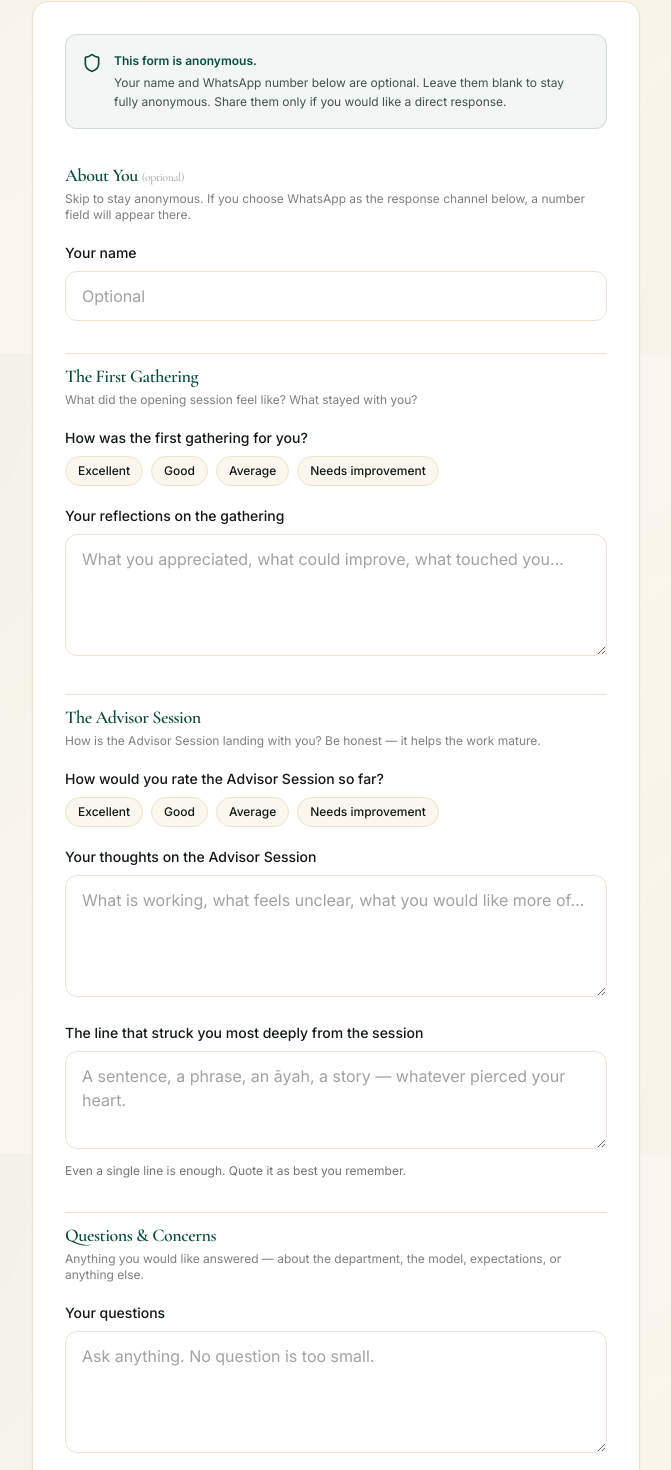
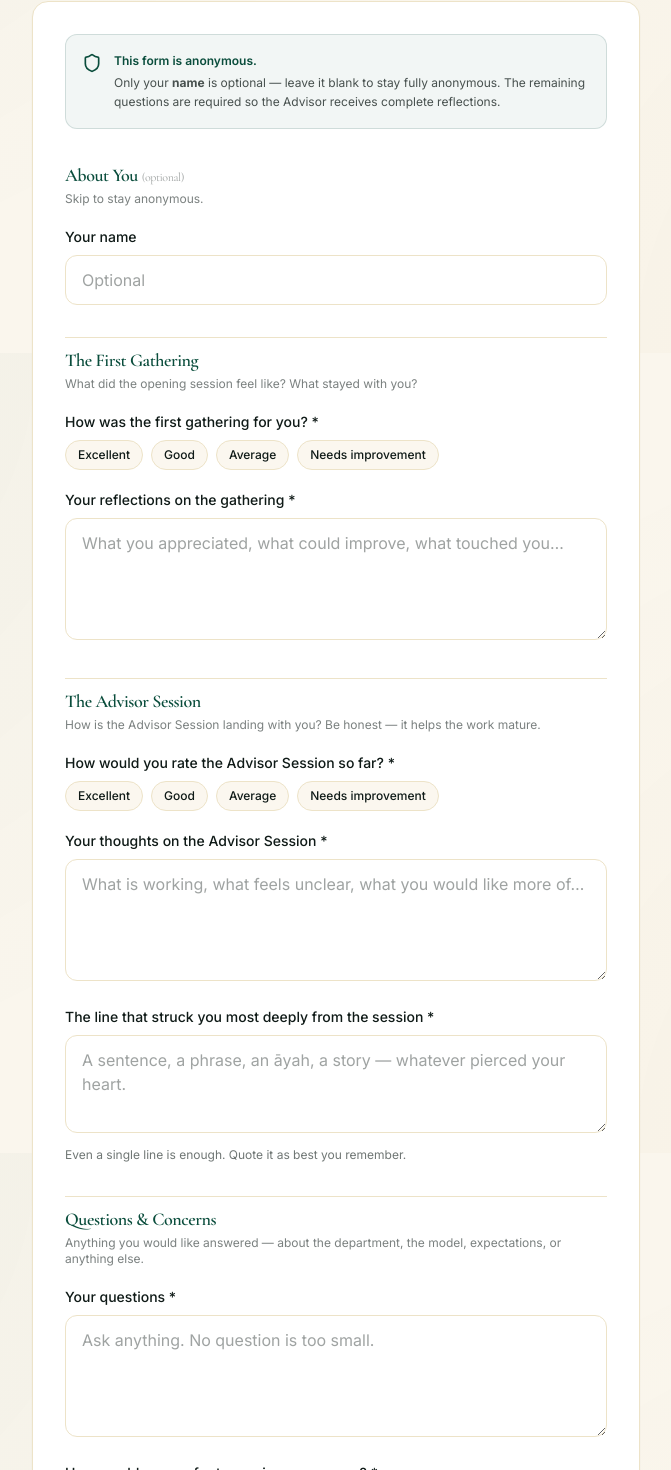
Before and after one commit to muhammadawaismoeen/ahl-al-islah-portal, a Next.js app: page /feedback in a window 1280 px wide. Shown: the part 447-1917 px from the top of the page, without its empty margins (304-975 px from the left). Built offline with nearby package versions, Linux system fonts and the light colour scheme.

Commit message:
Feedback form: make every question required except Name (anonymous still possible by omitting name)

```diff
--- a/src/app/feedback/FeedbackForm.tsx
+++ b/src/app/feedback/FeedbackForm.tsx
@@ -80,8 +80,9 @@ export function FeedbackForm() {
         <div className="text-xs text-ink/75 leading-relaxed">
           <p className="font-semibold text-emerald-deep">This form is anonymous.</p>
           <p className="mt-0.5">
-            Your name and WhatsApp number below are optional. Leave them blank to
-            stay fully anonymous. Share them only if you would like a direct response.
+            Only your <strong>name</strong> is optional — leave it blank to stay
+            fully anonymous. The remaining questions are required so the Advisor
+            receives complete reflections.
           </p>
         </div>
       </div>
@@ -93,8 +94,7 @@ export function FeedbackForm() {
             About You <span className="text-xs font-normal text-ink/40">(optional)</span>
           </h3>
           <p className="text-xs text-ink/55 mt-0.5">
-            Skip to stay anonymous. If you choose WhatsApp as the response
-            channel below, a number field will appear there.
+            Skip to stay anonymous.
           </p>
         </div>
 
@@ -122,7 +122,7 @@ export function FeedbackForm() {
         </div>
 
         <div>
-          <label className="label-field">How was the first gathering for you?</label>
+          <label className="label-field">How was the first gathering for you? *</label>
           <div className="flex flex-wrap gap-2 mt-1">
             {RATING_ORDER.map((r) => (
               <label
@@ -133,6 +133,7 @@ export function FeedbackForm() {
                   type="radio"
                   name="gatheringRating"
                   value={r}
+                  required
                   className="sr-only"
                 />
                 <span className="text-xs font-medium">{RATING_LABELS[r]}</span>
@@ -143,10 +144,11 @@ export function FeedbackForm() {
 
         <div>
           <label className="label-field">
-            Your reflections on the gathering
+            Your reflections on the gathering *
           </label>
           <textarea
             name="gatheringReflection"
+            required
             rows={4}
             className="input-field resize-y"
             placeholder="What you appreciated, what could improve, what touched you…"
@@ -169,7 +171,7 @@ export function FeedbackForm() {
 
         <div>
           <label className="label-field">
-            How would you rate the Advisor Session so far?
+            How would you rate the Advisor Session so far? *
           </label>
           <div className="flex flex-wrap gap-2 mt-1">
             {RATING_ORDER.map((r) => (
@@ -181,6 +183,7 @@ export function FeedbackForm() {
                   type="radio"
                   name="advisorRating"
                   value={r}
+                  required
                   className="sr-only"
                 />
                 <span className="text-xs font-medium">{RATING_LABELS[r]}</span>
@@ -191,10 +194,11 @@ export function FeedbackForm() {
 
         <div>
           <label className="label-field">
-            Your thoughts on the Advisor Session
+            Your thoughts on the Advisor Session *
           </label>
           <textarea
             name="advisorReflection"
+            required
             rows={4}
             className="input-field resize-y"
             placeholder="What is working, what feels unclear, what you would like more of…"
@@ -204,10 +208,11 @@ export function FeedbackForm() {
 
         <div>
           <label className="label-field">
-            The line that struck you most deeply from the session
+            The line that struck you most deeply from the session *
           </label>
           <textarea
             name="deepestLine"
+            required
             rows={3}
             className="input-field resize-y"
             placeholder="A sentence, a phrase, an āyah, a story — whatever pierced your heart."
@@ -232,9 +237,10 @@ export function FeedbackForm() {
         </div>
 
         <div>
-          <label className="label-field">Your questions</label>
+          <label className="label-field">Your questions *</label>
           <textarea
             name="questions"
+            required
             rows={4}
             className="input-field resize-y"
             placeholder="Ask anything. No question is too small."
@@ -244,7 +250,7 @@ export function FeedbackForm() {
 
         <div>
           <label className="label-field">
-            How would you prefer to receive a response?
+            How would you prefer to receive a response? *
           </label>
           <div className="grid sm:grid-cols-2 gap-2 mt-1">
             {CHANNEL_ORDER.map((c) => (
@@ -258,6 +264,7 @@ export function FeedbackForm() {
                   value={c}
                   checked={channel === c}
                   onChange={() => setChannel(c)}
+                  required
                   className="h-4 w-4 accent-emerald-deep"
                 />
                 <span className="text-sm">{RESPONSE_CHANNEL_LABELS[c]}</span>
@@ -291,6 +298,7 @@ export function FeedbackForm() {
             <input
               type="text"
               name="channelOther"
+              required
               className="input-field mt-3"
               placeholder="Specify how you'd like to be contacted…"
               maxLength={200}
@@ -303,13 +311,14 @@ export function FeedbackForm() {
       <section className="space-y-5 pt-2 border-t border-cream-muted">
         <div>
           <label className="label-field">
-            Anything else you would like to share?
+            Anything else you would like to share? *
           </label>
           <textarea
             name="additionalNotes"
+            required
             rows={3}
             className="input-field resize-y"
-            placeholder="Suggestions, du'ās, encouragement, concerns — anything."
+            placeholder="Suggestions, du'ās, encouragement, concerns — anything. Write 'nothing' if you have nothing to add."
             maxLength={3000}
           />
         </div>
--- a/src/app/feedback/actions.ts
+++ b/src/app/feedback/actions.ts
@@ -61,20 +61,29 @@ export async function submitFeedback(
       ? (preferredChannelRaw as ResponseChannel)
       : undefined;
 
-  // Require at least one substantive field — otherwise it's an empty form
-  const hasAnyContent =
-    gatheringReflection ||
-    advisorReflection ||
-    deepestLine ||
-    questions ||
-    additionalNotes ||
-    gatheringRating ||
-    advisorRating;
+  // All fields required except `name`. WhatsApp is required only when the
+  // preferred response channel is "whatsapp". `channelOther` is required only
+  // when the preferred channel is "other".
+  const missing: string[] = [];
+  if (!gatheringRating) missing.push("first gathering rating");
+  if (!gatheringReflection) missing.push("reflections on the gathering");
+  if (!advisorRating) missing.push("Advisor Session rating");
+  if (!advisorReflection) missing.push("thoughts on the Advisor Session");
+  if (!deepestLine) missing.push("the line that struck you most");
+  if (!questions) missing.push("your questions");
+  if (!preferredChannel) missing.push("preferred response channel");
+  if (preferredChannel === "whatsapp" && !whatsapp) {
+    missing.push("WhatsApp number");
+  }
+  if (preferredChannel === "other" && !channelOther) {
+    missing.push("how you'd like to be contacted");
+  }
+  if (!additionalNotes) missing.push("anything else (write 'nothing' if blank)");
 
-  if (!hasAnyContent) {
+  if (missing.length) {
     return {
       ok: false,
-      error: "Please share at least one piece of feedback before submitting.",
+      error: `Please complete: ${missing.join(", ")}.`,
     };
   }
 
```
